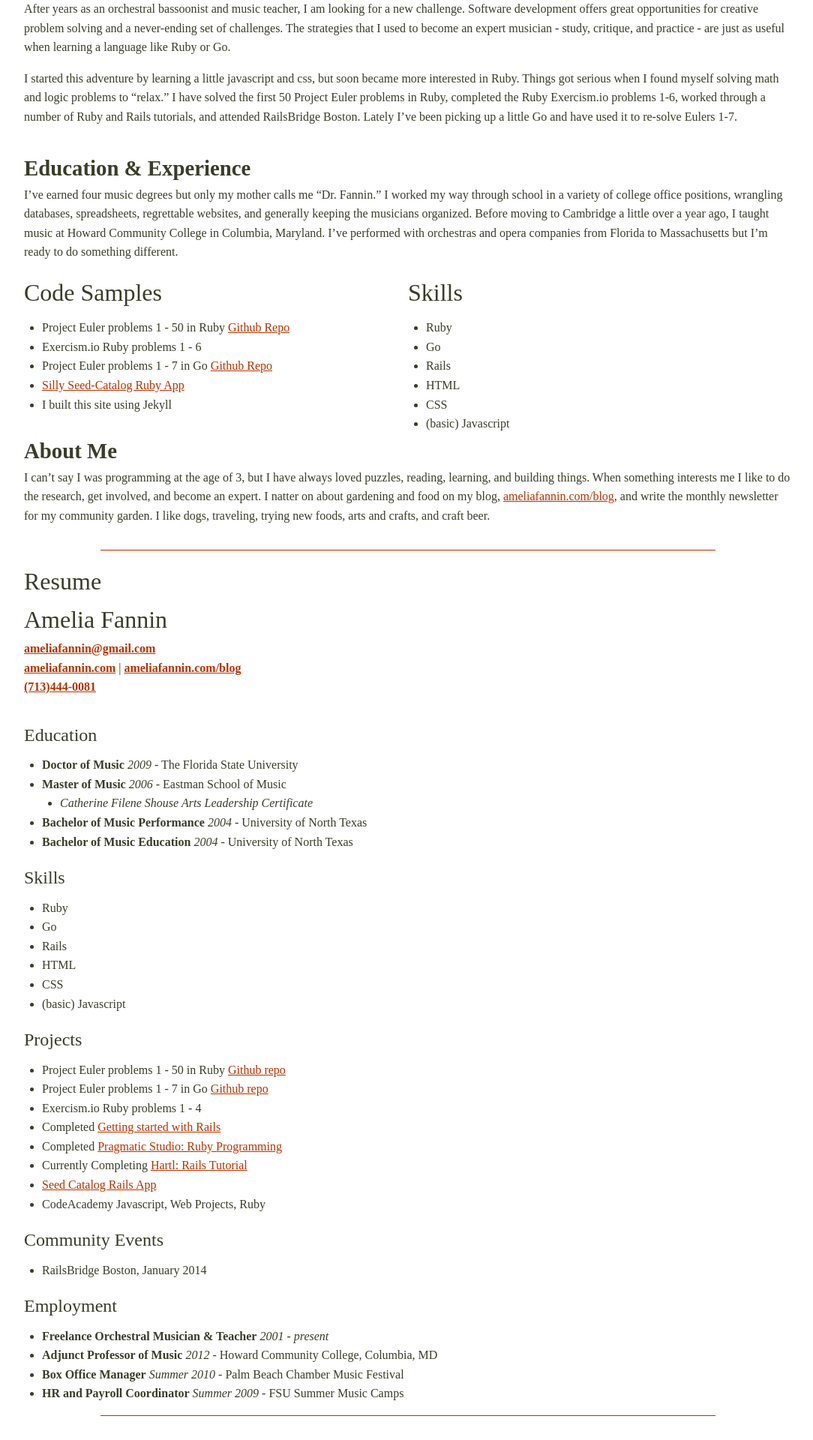
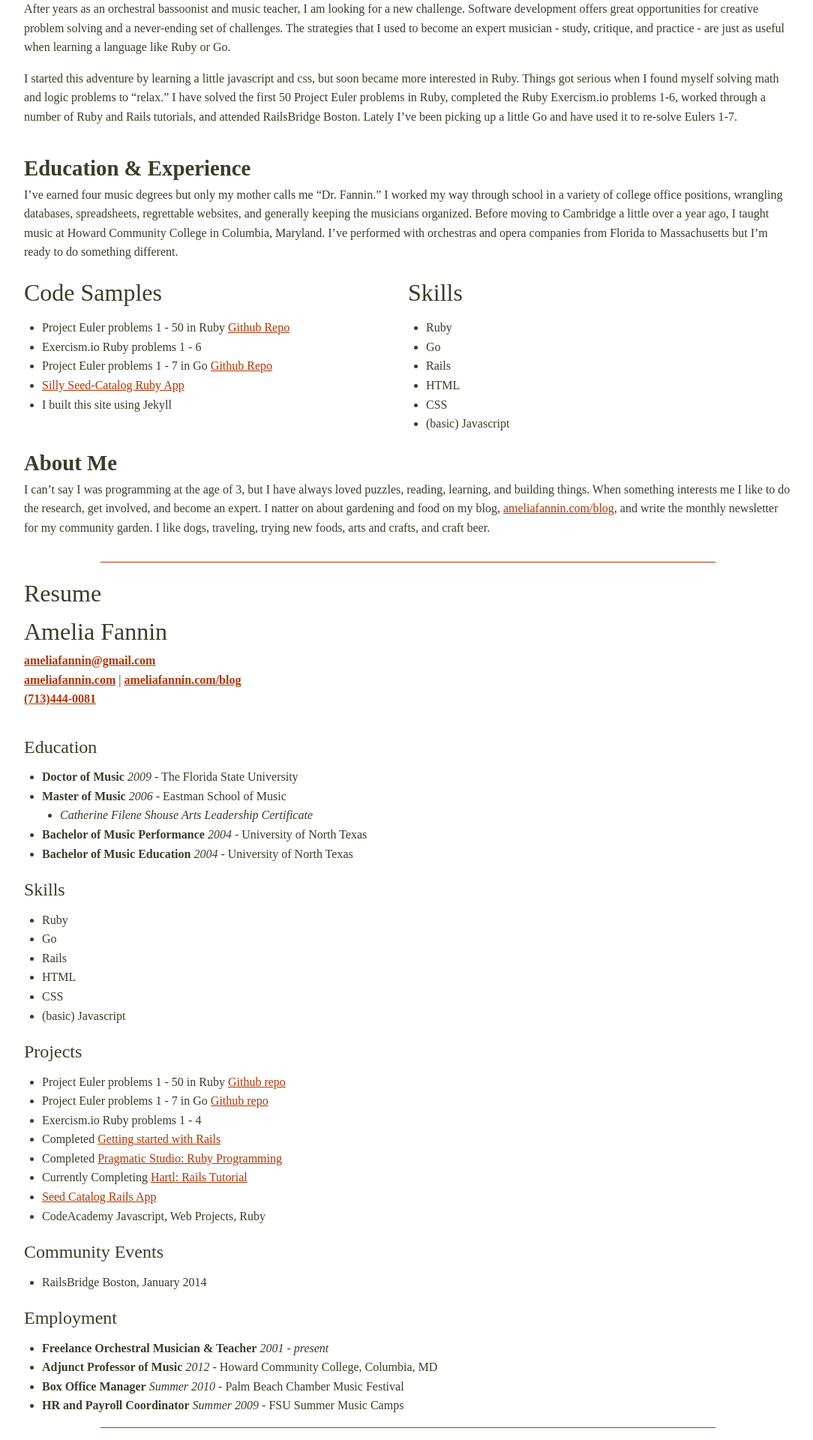
Before and after one commit to AmeliaFannin/AmeliaFannin.github.io, a Jekyll site: the page built from index.md, in a window 1280 px wide. Shown: the part 963-2883 px from the top of the page at 75% size, without its empty margins (96-1180 px from the left). Built offline with Jekyll 4.4.1, drawn with Linux system fonts in a browser that asks for light colours.

Commit message:
with grunt

```diff
--- a/css/styles.css
+++ b/css/styles.css
@@ -120,7 +120,8 @@
 h4 {
   font-size: 1.8rem;
   font-weight: bold;
-  padding-top: 1rem; }
+  padding-top: 1rem;
+  clear: both; }
 
 h5 {
   font-size: 1.5rem;
```
Also changed, not shown: 1 other file.
